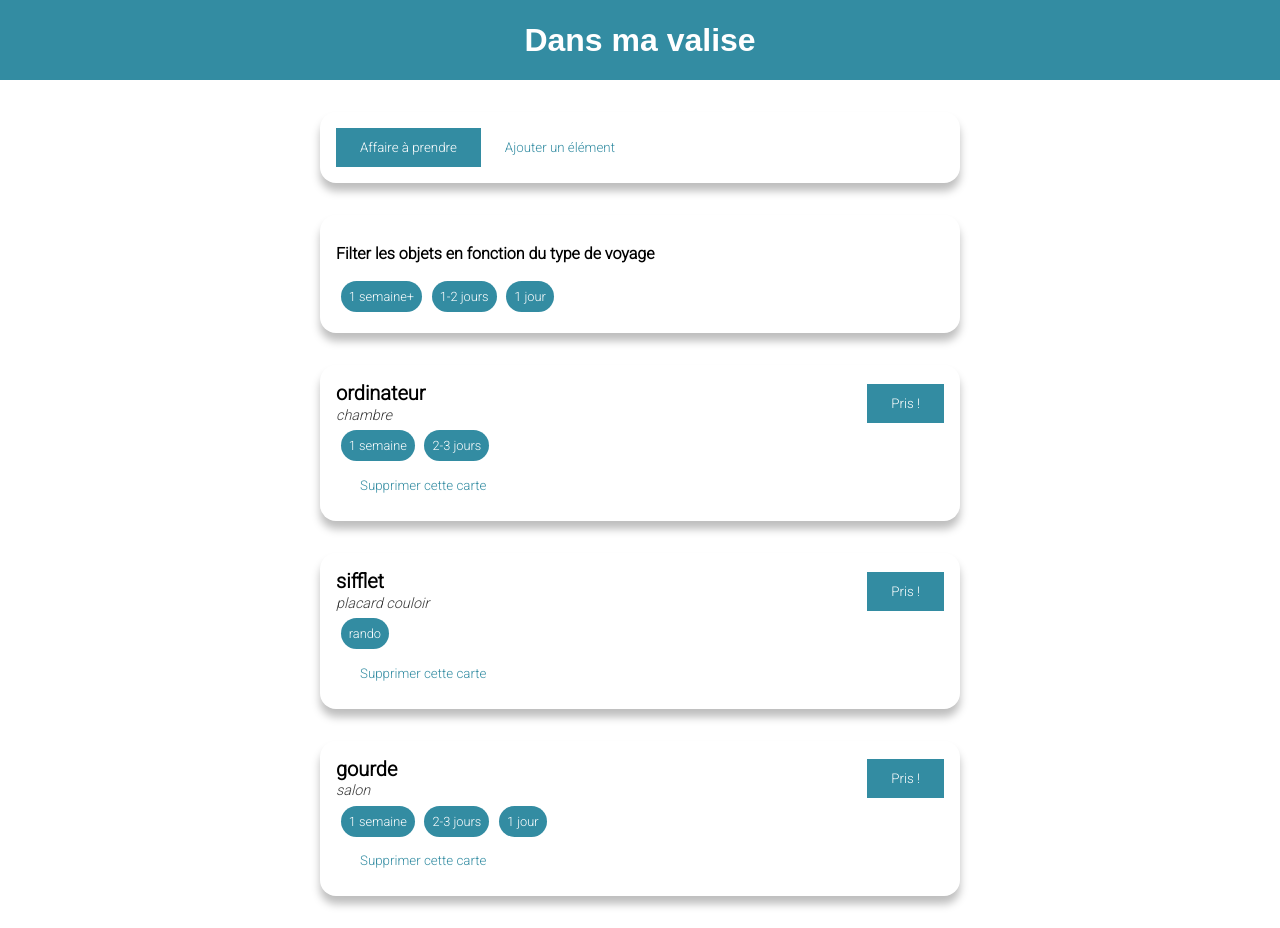
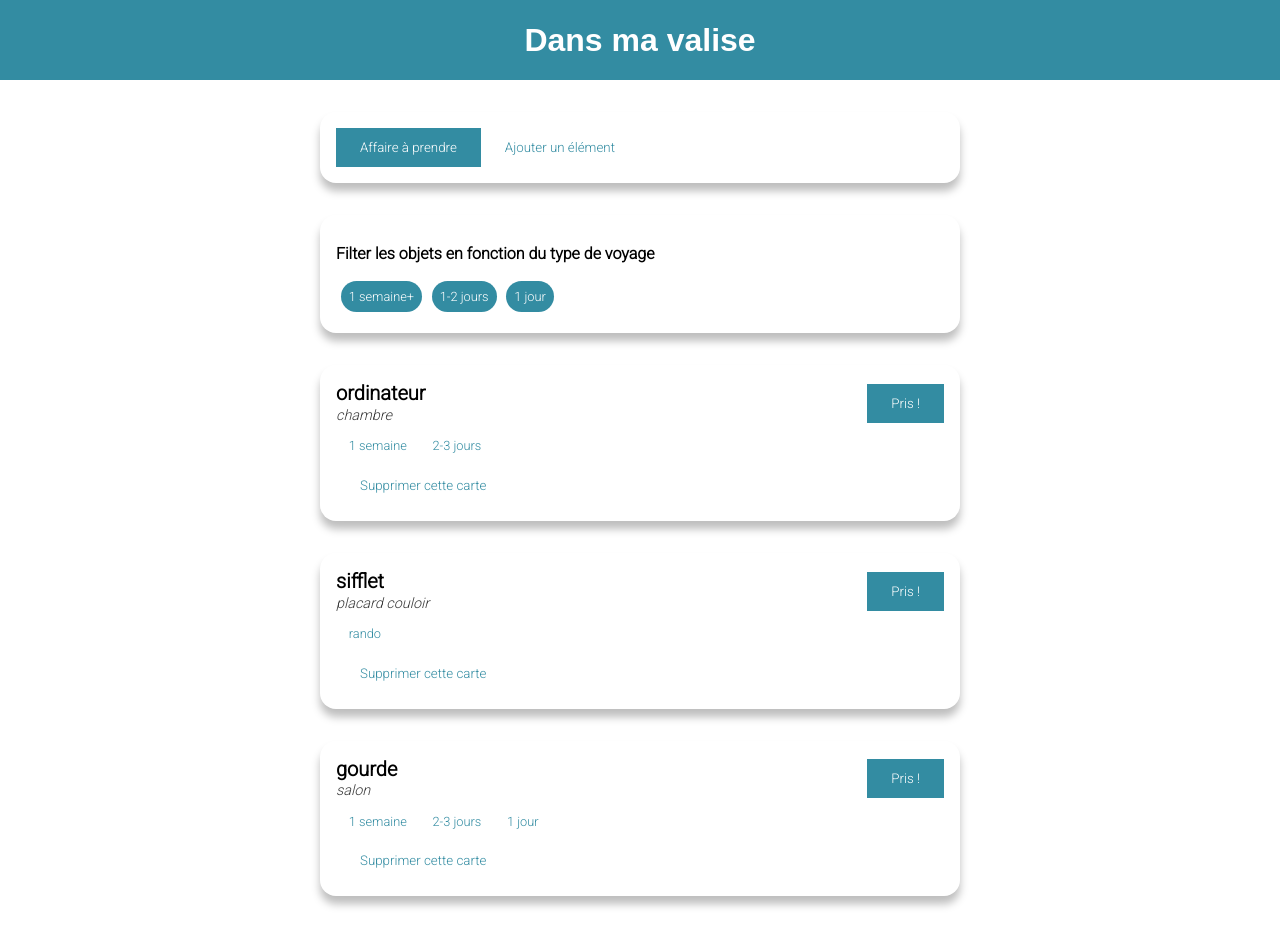
Before and after one commit to Alekiel42/dans-ma-valise, a Vue app in the folder front-valise/: page / in a window 1280 px wide. Built offline with nearby package versions, Linux system fonts and the light colour scheme; a web font is replaced by a local one.

Commit message:
change selected boolen in filter menu

```diff
--- a/front-valise/src/components/UI/BaseTag.vue
+++ b/front-valise/src/components/UI/BaseTag.vue
@@ -1,11 +1,25 @@
 <template>
-  <div>
+  <div :class="changeClassTag">
     <slot></slot>
   </div>
 </template>
 
 <script>
-export default {};
+export default {
+  props: {
+    selected: {
+      type: Boolean,
+      required: false,
+    },
+  },
+  //todo change style si sleected ou pas
+  //todo computed si styke change, class a mettre
+  computed: {
+    changeClassTag() {
+      return this.selected ? null : "unselected";
+    },
+  },
+};
 </script>
 
 <style scoped>
@@ -17,4 +31,9 @@ div {
   padding: 0.5rem;
   margin: 0.3rem;
 }
+
+.unselected {
+  color: #338ca2;
+  background-color: white;
+}
 </style>
--- a/front-valise/src/components/layouts/TheFilter.vue
+++ b/front-valise/src/components/layouts/TheFilter.vue
@@ -2,14 +2,21 @@
   <base-card>
     <h2>Filter les objets en fonction du type de voyage</h2>
     <div class="filter">
-      <base-tag v-for="tag in tags" :key="tag.name">{{ tag.name }} </base-tag>
+      <base-tag
+        v-for="tag in tags"
+        :key="tag.name"
+        :selected="tag.selected"
+        @click="changeSelectedTag(tag.name)"
+      >
+        {{ tag.name }}
+      </base-tag>
     </div>
   </base-card>
 </template>
 
 <script>
 export default {
-  inject: ["tags"],
+  inject: ["tags", "changeSelectedTag"],
 };
 </script>
 
--- a/front-valise/src/components/possessions/TheNavPossession.vue
+++ b/front-valise/src/components/possessions/TheNavPossession.vue
@@ -52,14 +52,7 @@ export default {
           hidden: false,
         },
       ],
-    };
-  },
-  provide() {
-    return {
-      possessions: this.possessionsToBeTaken,
-      addPossession: this.addPossession,
-      deletePossession: this.removePossession,
-      tags: [
+      listTags: [
         {
           name: "1 semaine+",
           selected: true,
@@ -73,6 +66,15 @@ export default {
           selected: true,
         },
       ],
+    };
+  },
+  provide() {
+    return {
+      changeSelectedTag: this.changeSelectedTag,
+      possessions: this.possessionsToBeTaken,
+      addPossession: this.addPossession,
+      deletePossession: this.removePossession,
+      tags: this.listTags,
     };
   },
   computed: {
@@ -106,6 +108,13 @@ export default {
         this.possessionsToBeTaken.splice(possessionIndex, 1);
       }
     },
+    changeSelectedTag(name) {
+      // ensuite il faudra réaffiher liste en fct des tag selected
+      const tagIndex = this.listTags.findIndex((tag) => tag.name === name);
+      if (tagIndex !== -1) {
+        this.listTags[tagIndex].selected = !this.listTags[tagIndex].selected;
+      }
+    },
   },
 };
 </script>
```
